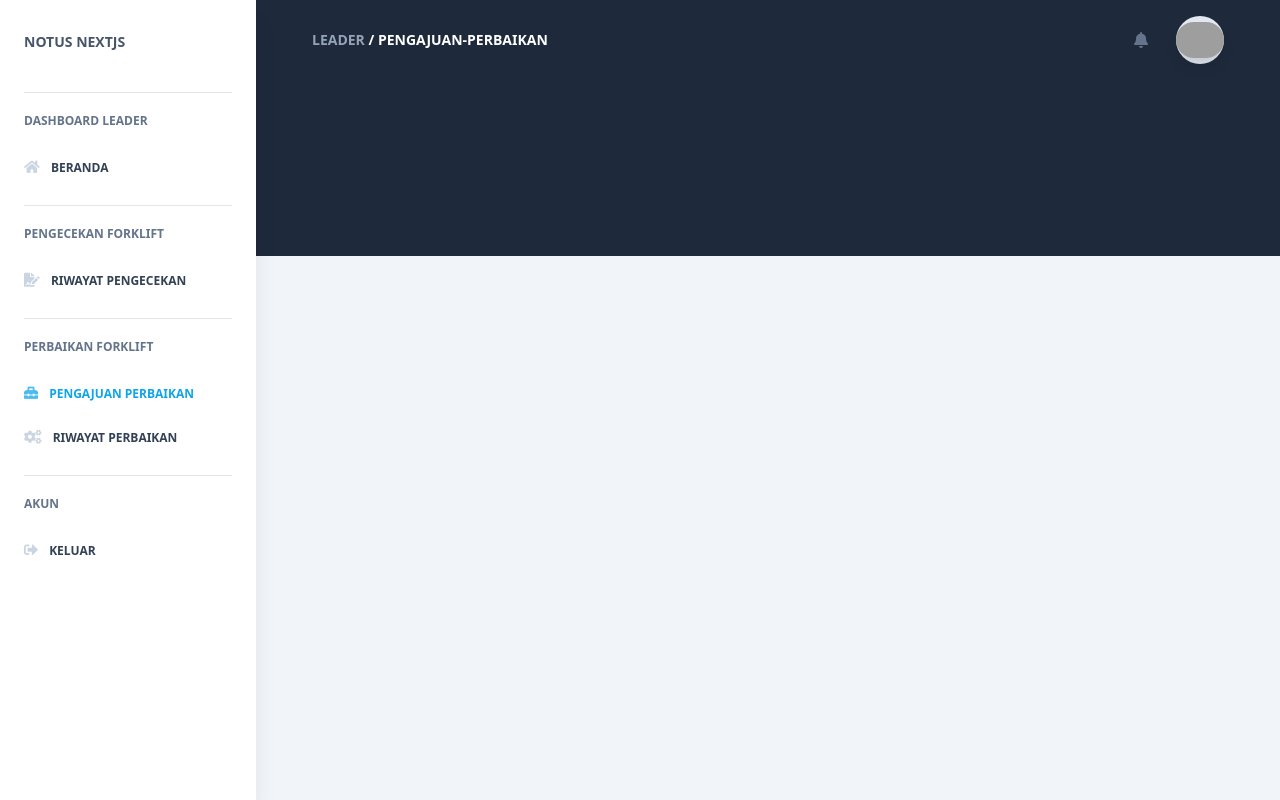
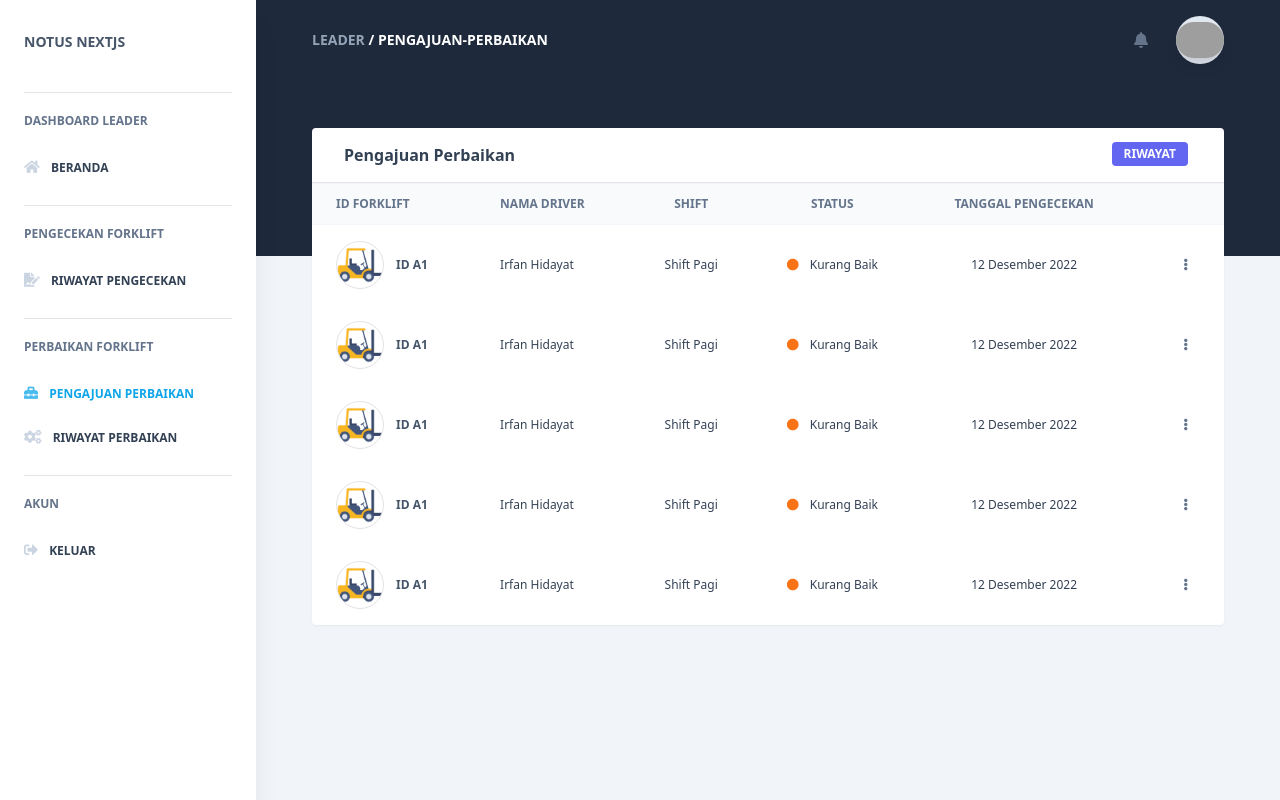
Before and after one commit to rfzsal/forklift-web, a Next.js app: page /leader/pengajuan-perbaikan in a window 1280 px wide. Built offline with nearby package versions, Linux system fonts and the light colour scheme; grey boxes are pictures that could not be loaded.

Commit message:
add pengajuan-perbaikan view

```diff
--- a/pages/leader/pengajuan-perbaikan.js
+++ b/pages/leader/pengajuan-perbaikan.js
@@ -1,7 +1,12 @@
 import Leader from 'layouts/Leader';
+import CardPengajuan from 'views/leader/pengajuan-perbaikan/CardPengajuan';
 
 const PengajuanPerbaikan = () => {
-  return null;
+  return (
+    <div className="flex flex-wrap">
+      <CardPengajuan />
+    </div>
+  );
 };
 
 PengajuanPerbaikan.layout = Leader;
--- /dev/null
+++ b/views/leader/pengajuan-perbaikan/CardPengajuan.js
@@ -0,0 +1,137 @@
+import TableDropdown from 'components/Dropdowns/TableDropdown';
+
+const CardHeader = ({ title, actionButton }) => {
+  return (
+    <div className="rounded-t mb-0 px-4 py-3 border-b">
+      <div className="flex flex-wrap items-center">
+        <div className="relative w-8/12 px-4 max-w-full flex-grow flex-1">
+          <h3 className="font-semibold text-base text-blueGray-700">{title}</h3>
+        </div>
+        <div className="relative w-4/12 px-4 max-w-full flex-grow flex-1 text-right">
+          {actionButton}
+        </div>
+      </div>
+    </div>
+  );
+};
+
+const TableHead = () => {
+  return (
+    <thead>
+      <tr>
+        <th
+          className={
+            'px-6 align-middle border border-solid py-3 text-xs uppercase border-l-0 border-r-0 whitespace-nowrap font-semibold text-left ' +
+            'bg-blueGray-50 text-blueGray-500 border-blueGray-100'
+          }
+        >
+          ID Forklift
+        </th>
+        <th
+          className={
+            'px-6 align-middle border border-solid py-3 text-xs uppercase border-l-0 border-r-0 whitespace-nowrap font-semibold text-left ' +
+            'bg-blueGray-50 text-blueGray-500 border-blueGray-100'
+          }
+        >
+          Nama Driver
+        </th>
+        <th
+          className={
+            'px-6 align-middle border border-solid py-3 text-xs uppercase border-l-0 border-r-0 whitespace-nowrap font-semibold text-center ' +
+            'bg-blueGray-50 text-blueGray-500 border-blueGray-100'
+          }
+        >
+          Shift
+        </th>
+        <th
+          className={
+            'px-6 align-middle border border-solid py-3 text-xs uppercase border-l-0 border-r-0 whitespace-nowrap font-semibold text-center ' +
+            'bg-blueGray-50 text-blueGray-500 border-blueGray-100'
+          }
+        >
+          Status
+        </th>
+        <th
+          className={
+            'px-6 align-middle border border-solid py-3 text-xs uppercase border-l-0 border-r-0 whitespace-nowrap font-semibold text-center ' +
+            'bg-blueGray-50 text-blueGray-500 border-blueGray-100'
+          }
+        >
+          Tanggal Pengecekan
+        </th>
+        <th
+          className={
+            'px-6 align-middle border border-solid py-3 text-xs uppercase border-l-0 border-r-0 whitespace-nowrap font-semibold text-left ' +
+            'bg-blueGray-50 text-blueGray-500 border-blueGray-100'
+          }
+        ></th>
+      </tr>
+    </thead>
+  );
+};
+
+const TableRow = () => {
+  return (
+    <tr>
+      <th className="border-t-0 px-6 align-middle border-l-0 border-r-0 text-xs whitespace-nowrap p-4 text-left flex items-center">
+        <img
+          src="/img/forklift.png"
+          className="h-12 w-12 bg-white rounded-full border"
+          alt="..."
+        ></img>{' '}
+        <span className="ml-3 font-bold text-blueGray-600">ID A1</span>
+      </th>
+      <td className="border-t-0 px-6 align-middle border-l-0 border-r-0 text-xs whitespace-nowrap p-4">
+        Irfan Hidayat
+      </td>
+      <td className="border-t-0 px-6 align-middle border-l-0 border-r-0 text-xs whitespace-nowrap p-4 text-center">
+        Shift Pagi
+      </td>
+      <td className="border-t-0 px-6 align-middle border-l-0 border-r-0 text-xs whitespace-nowrap p-4 text-center">
+        <i className="fas fa-circle text-orange-500 mr-2"></i> Kurang Baik
+      </td>
+      <td className="border-t-0 px-6 align-middle border-l-0 border-r-0 text-xs whitespace-nowrap p-4 text-center">
+        12 Desember 2022
+      </td>
+      <td className="border-t-0 px-6 align-middle border-l-0 border-r-0 text-xs whitespace-nowrap p-4 text-right">
+        <TableDropdown />
+      </td>
+    </tr>
+  );
+};
+
+const CardPengajuan = () => {
+  return (
+    <div className="w-full px-4">
+      <div className="relative flex flex-col min-w-0 break-words bg-white w-full mb-6 shadow-sm rounded">
+        <CardHeader
+          title="Pengajuan Perbaikan"
+          actionButton={
+            <button
+              className="bg-indigo-500 text-white active:bg-indigo-600 text-xs font-semibold uppercase px-3 py-1 rounded outline-none focus:outline-none mr-1 mb-1 ease-linear transition-all duration-150"
+              type="button"
+            >
+              Riwayat
+            </button>
+          }
+        />
+
+        <div className="block w-full overflow-x-auto">
+          <table className="items-center w-full bg-transparent border-collapse">
+            <TableHead />
+
+            <tbody>
+              <TableRow />
+              <TableRow />
+              <TableRow />
+              <TableRow />
+              <TableRow />
+            </tbody>
+          </table>
+        </div>
+      </div>
+    </div>
+  );
+};
+
+export default CardPengajuan;
```
